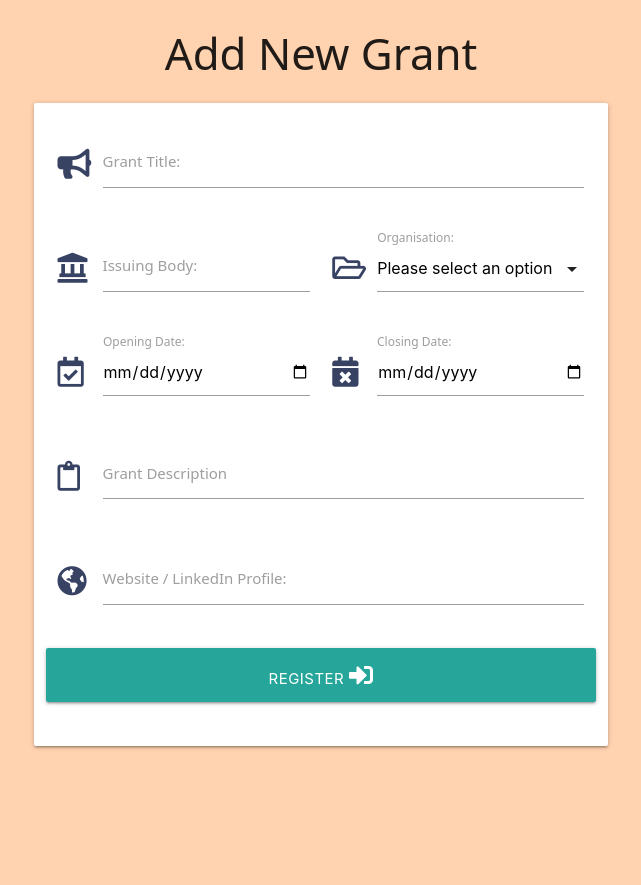
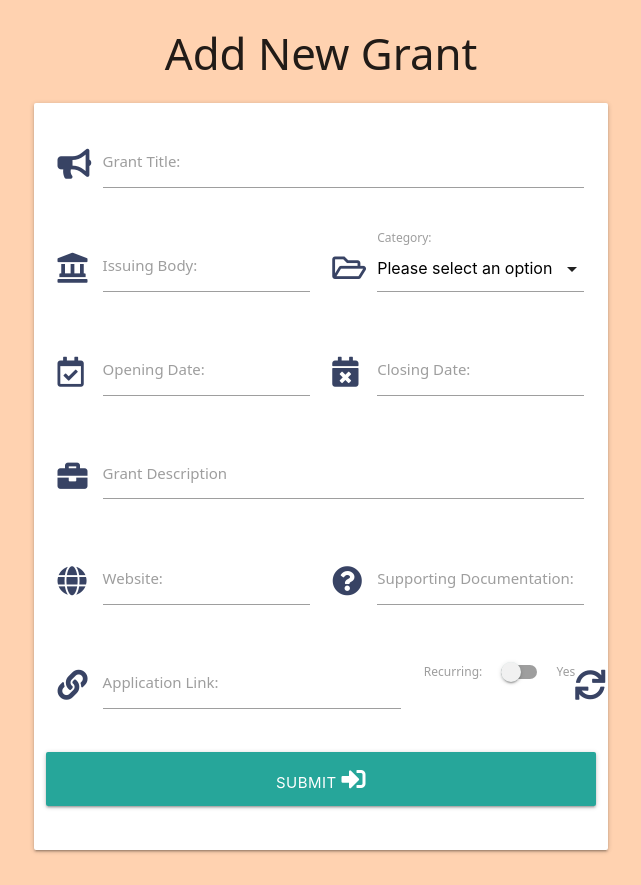
Before and after one commit to Code-Institute-Submissions/StephenJ2020-Grant-Finder, a Flask app: page /add_grant in a window 1280 px wide. Shown: the part 545-1430 px from the top of the page, without its empty margins (319-960 px from the left). Before the commit the page ends 1294 px from the top, so only its background shows below. Run offline with Flask 2, Linux system fonts and the light colour scheme; some libraries are stand-ins or nearby versions.

Commit message:
feat: Add Tooltip to is_recurriswitcher

```diff
--- a/static/js/script.js
+++ b/static/js/script.js
@@ -3,4 +3,16 @@ $(document).ready(function () {
   $('select').formSelect();
   $('.collapsible').collapsible();
   $('.tabs').tabs();
+  $('.datepicker').datepicker({
+    format: "dd mmmm, yyyy",
+    yearRange: 5,
+    showClearBtn: true,
+    i18n: {
+      done: "Select"
+    }
+  });
+  $('.tooltipped').tooltip();
+
+  $('#textarea1').val('New Text');
+  M.textareaAutoResize($('#textarea1'));
 });
--- a/templates/add_grant.html
+++ b/templates/add_grant.html
@@ -38,42 +38,70 @@
                             <option value="11">Entrepreneur</option>
                             <option value="12">Individual</option>
                         </select>
-                        <label for="category_name">Organisation:</label>
+                        <label for="category_name">Category:</label>
                     </div>
                 </div>
                 <!-- Opening & Closing Dates -->
                 <div class="row">
                     <div class="input-field col s12 m6">
                         <i class="far fa-calendar-check prefix navy"></i>
-                        <input id="opening_date" name="opening_date" type="date" class="validate" required>
+                        <input id="opening_date" name="opening_date" type="text"
+                        class="datepicker validate" required>
                         <label for="opening_date">Opening Date:</label>
                     </div>
                     <div class="input-field col s12 m6">
                         <i class="fas fa-calendar-times prefix navy"></i>
-                        <input id="closing_date" name="closing_date" type="date" class="validate" required>
+                        <input id="closing_date" name="closing_date" type="text"
+                        class="datepicker validate" required>
                         <label for="closing_date">Closing Date:</label>
                     </div>
                 </div>
                 <!-- Grant Description -->
                 <div class="row">
                     <div class="input-field col s12">
-                        <i class="far fa-clipboard prefix navy"></i>
-                        <textarea id="grant_description" name="grant_description" class="materialize-textarea"></textarea>
+                        <i class="fas fa-briefcase prefix navy"></i>
+                        <textarea id="grant_description" name="grant_description" minlength="20" maxlength="200"
+                        class="materialize-textarea validate" required></textarea>
                         <label for="grant_description">Grant Description</label>
                     </div>
                 </div>
-                <!-- Website / LinkedIn Profile -->
+                <!-- Website & Supporting Documentation -->
                 <div class="row">
-                    <div class="input-field col s12">
-                        <i class="fas fa-globe-americas prefix navy"></i>
-                        <input id="website" name="website" type="text" class="validate">
-                        <label for="website">Website / LinkedIn Profile:</label>
+                    <div class="input-field col s12 m6">
+                        <i class="fas fa-globe prefix navy"></i>
+                        <input id="website" name="website" type="text" class="validate" required>
+                        <label for="website">Website:</label>
+                    </div>
+                    <div class="input-field col s12 m6">
+                        <i class="fas fa-question-circle prefix navy"></i>
+                        <input id="support_docs" name="support_docs" type="text" class="validate" required>
+                        <label for="support_docs">Supporting Documentation:</label>
                     </div>
                 </div>
-                <!-- Register -->
+                <!-- Application Link -->
+                <div class="row">
+                    <div class="input-field col s12 m8">
+                        <i class="fas fa-link prefix navy"></i>
+                        <input id="application_link" name="application_link" type="text" class="validate">
+                        <label for="application_link">Application Link:</label>
+                    </div>
+                    <div class="input-field col s12 m4">
+                        <div class="switch">
+                            <label for="is_recurring">
+                              Recurring:
+                              <input type="checkbox" id="is_recurring" name="is_recurring">
+                              <span class="lever"></span>
+                              Yes
+                            </label>
+
+                        </a><i class="fas fa-sync prefix navy tooltipped" data-position="bottom" data-tooltip="Open for applications monthly / annually"></i>
+                          </div>
+                    </div>
+                </div>
+                <!-- submit -->
                 <div class="row">
                     <button type="submit" class="col s12 btn-large">
-                        Register <i class="fas fa-sign-in-alt"></i>
+                        submit <i class="fas fa-sign-in-alt"></i>
                     </button>
                 </div>
             </div>
```
